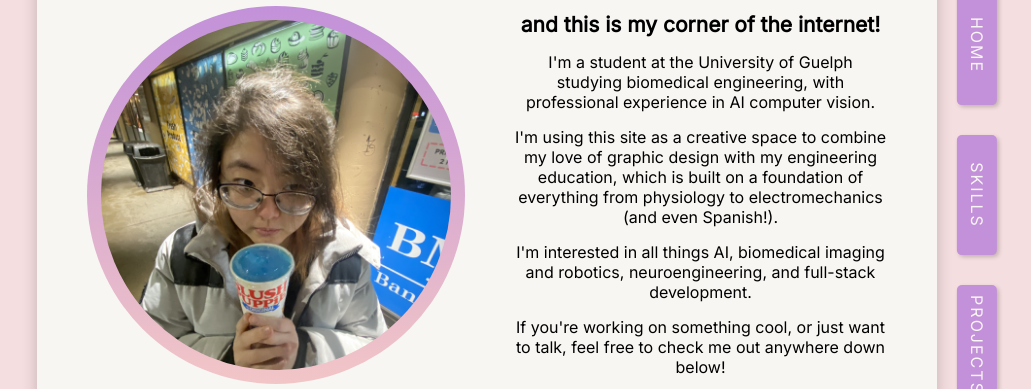
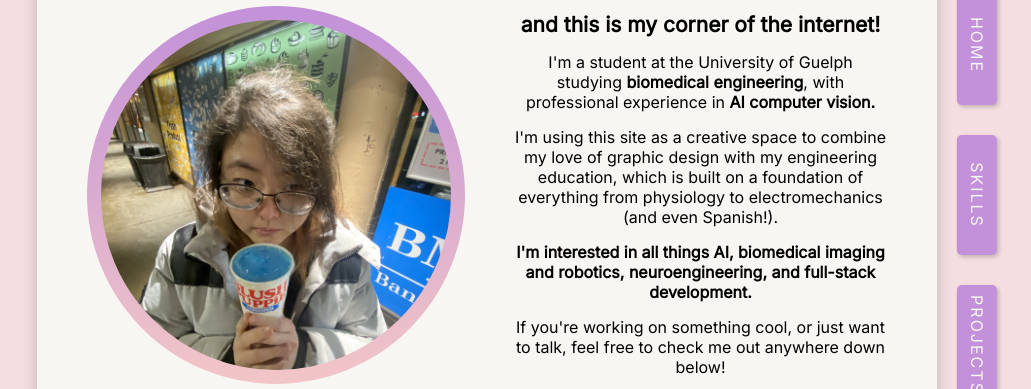
Before and after one commit to cyi-zhou/cyi-zhou.github.io, a plain HTML site: page index.html in a window 1280 px wide. Shown: the part 205-594 px from the top of the page, without its empty margins (131-1162 px from the left). Drawn offline with Linux system fonts and the light colour scheme.

Commit message:
Update index.html

```diff
--- a/index.html
+++ b/index.html
@@ -248,15 +248,15 @@
                     <h1>Hi, my name's Celina ʕ•-•ʔ</h1>
                     <h2>and this is my corner of the internet!</h2>
                     <p>
-                        I'm a student at the University of Guelph studying biomedical engineering, with professional
-                        experience in AI computer vision.
+                        I'm a student at the University of Guelph studying <b>biomedical engineering</b>, with professional
+                        experience in <b>AI computer vision.</b>
                     </p>
                     <p>
                         I'm using this site as a creative space to combine my love of graphic design with my engineering
                         education, which is built on a foundation of everything from physiology to electromechanics (and even Spanish!).
                     </p>
                     <p>
-                        I'm interested in all things AI, biomedical imaging and robotics, neuroengineering, and full-stack development.
+                        <b>I'm interested in all things AI, biomedical imaging and robotics, neuroengineering, and full-stack development.</b>
                     </p>
                     <p>
                         If you're working on something cool, or just want to talk, feel free to check me out anywhere down below!
```
